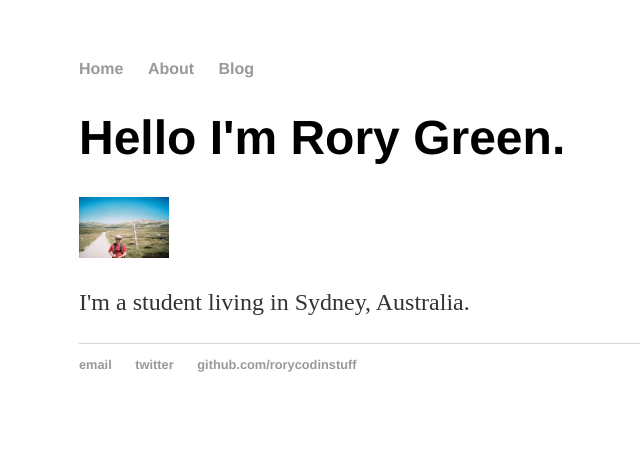
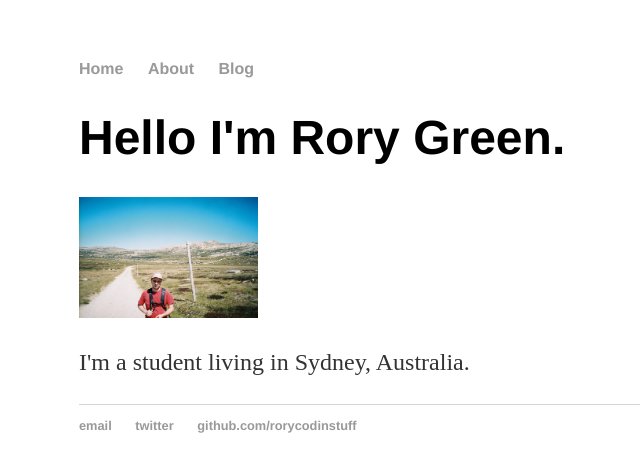
Before and after one commit to rorycodinstuff/rorycodinstuff.github.io, a Jekyll site: the page built from index.html, in a window 1280 px wide. Shown: the top 472 px of the page, without its empty margins (113-753 px from the left). Built offline with Jekyll 4.4.1, drawn with Linux system fonts in a browser that asks for light colours.

Commit message:
Update main.css

```diff
--- a/css/main.css
+++ b/css/main.css
@@ -44,6 +44,6 @@ ul.posts li {
 }
 
 .hero_img {
-    max-width: 10%;
-    max-height: 10%;
+    max-width: 20%;
+    max-height: 20%;
 }
```
